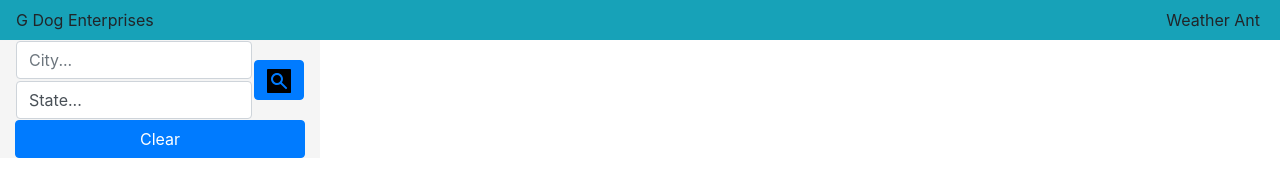
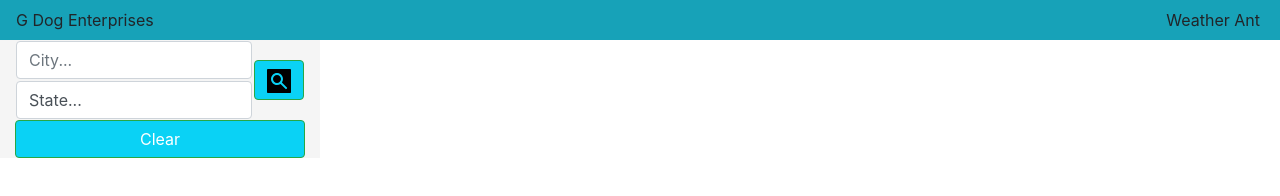
Before and after one commit to gehanstedt/weather-ant, a plain HTML site: page index.html in a window 1280 px wide. Drawn offline with nearby package versions, Linux system fonts and the light colour scheme.

Commit message:
Modified button colors.

```diff
--- a/index.html
+++ b/index.html
@@ -26,7 +26,7 @@
                 <input type="text" class="form-control ds-input" id="cityInput" placeholder="City..."  style="position: relative; vertical-align: top;">
               </td>
               <td rowspan="2">
-                <button type="button" class="btn btn-primary" id="citySearchButton">
+                <button type="button" class="btn btn-success" id="citySearchButton">
                   <svg xmlns="http://www.w3.org/2000/svg" width="24" height="24" viewBox="0 0 24 24">
                     <path d="M 0.8125 0 C 0.4125 0 1.4802974e-16 0.4125 0 0.8125 L 0 23.1875 C 0 23.5875 0.4125 24 0.8125 24 L 23.1875 24 C 23.5875 24 24 23.5875 24 23.1875 L 24 0.8125 C 24 0.4125 23.5875 1.4802974e-16 23.1875 0 L 0.8125 0 z M 10 4 C 13.3 4 16 6.7 16 10 C 16 11.3 15.60625 12.5 14.90625 13.5 L 20.09375 18.6875 C 20.19375 18.7875 20.1875 19.1875 19.6875 19.6875 C 19.1875 20.1875 18.7875 20.19375 18.6875 20.09375 L 13.5 14.90625 C 12.5 15.60625 11.3 16 10 16 C 6.7 16 4 13.3 4 10 C 4 6.7 6.7 4 10 4 z M 10 6 C 7.790861 6 6 7.790861 6 10 C 6 12.209139 7.790861 14 10 14 C 12.209139 14 14 12.209139 14 10 C 14 7.790861 12.209139 6 10 6 z"/>
                   </svg>
@@ -50,7 +50,7 @@
           <a href="#" class="list-group-item list-group-item-action">Milwaukee</a>
           <a href="#" class="list-group-item list-group-item-action active">Las Vegas</a>
         </span>
-        <button type="button" class="btn btn-primary btn-block" id="clearButton"> Clear </button>
+        <button type="button" class="btn btn-success btn-block" id="clearButton"> Clear </button>
       </aside>
       <div class="col-md-9 col-xl-9 card-body" id="overall-weather-display">
         <div class="row">
--- a/local-style.css
+++ b/local-style.css
@@ -1,8 +1,8 @@
 body {
 }
 
-nav {
-    background-color:#256596;
+#clearButton, #citySearchButton {
+    background-color:#0ad2f5;
 }
 
 #general-city-area {
```
